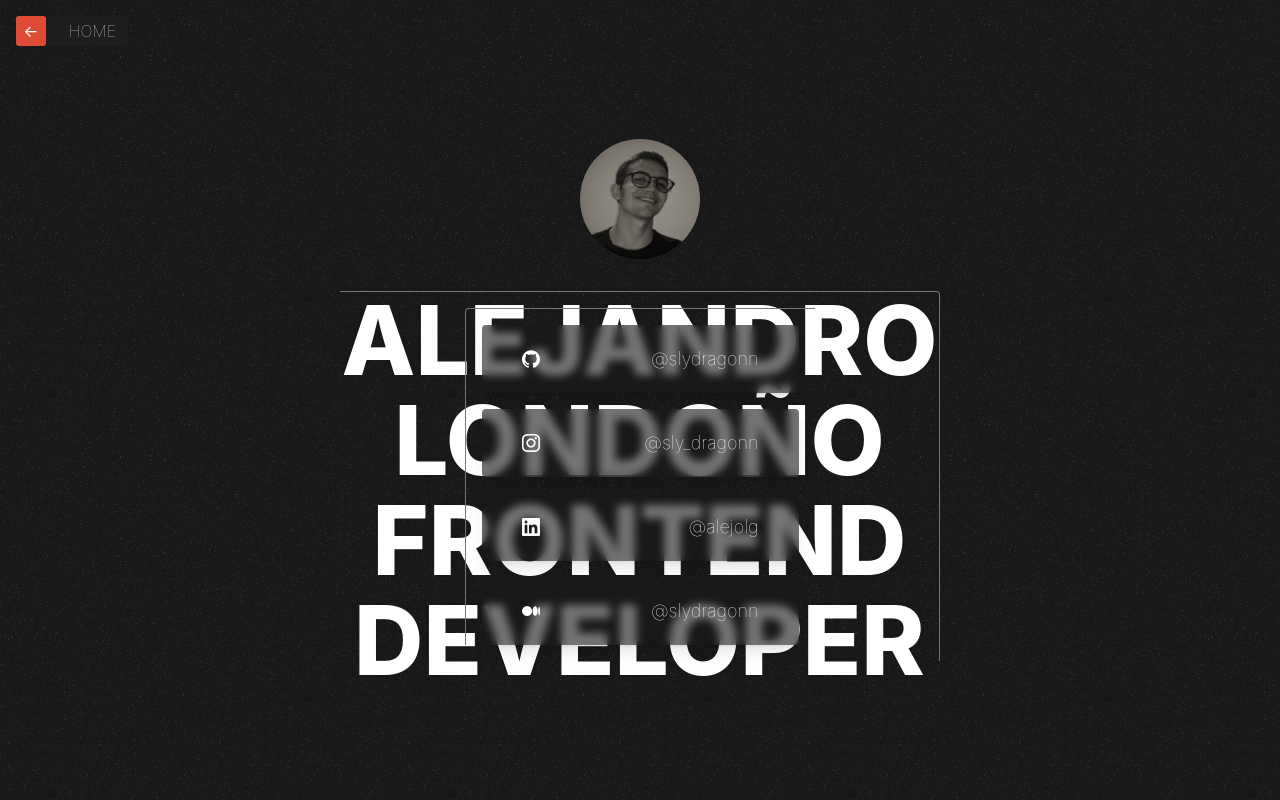
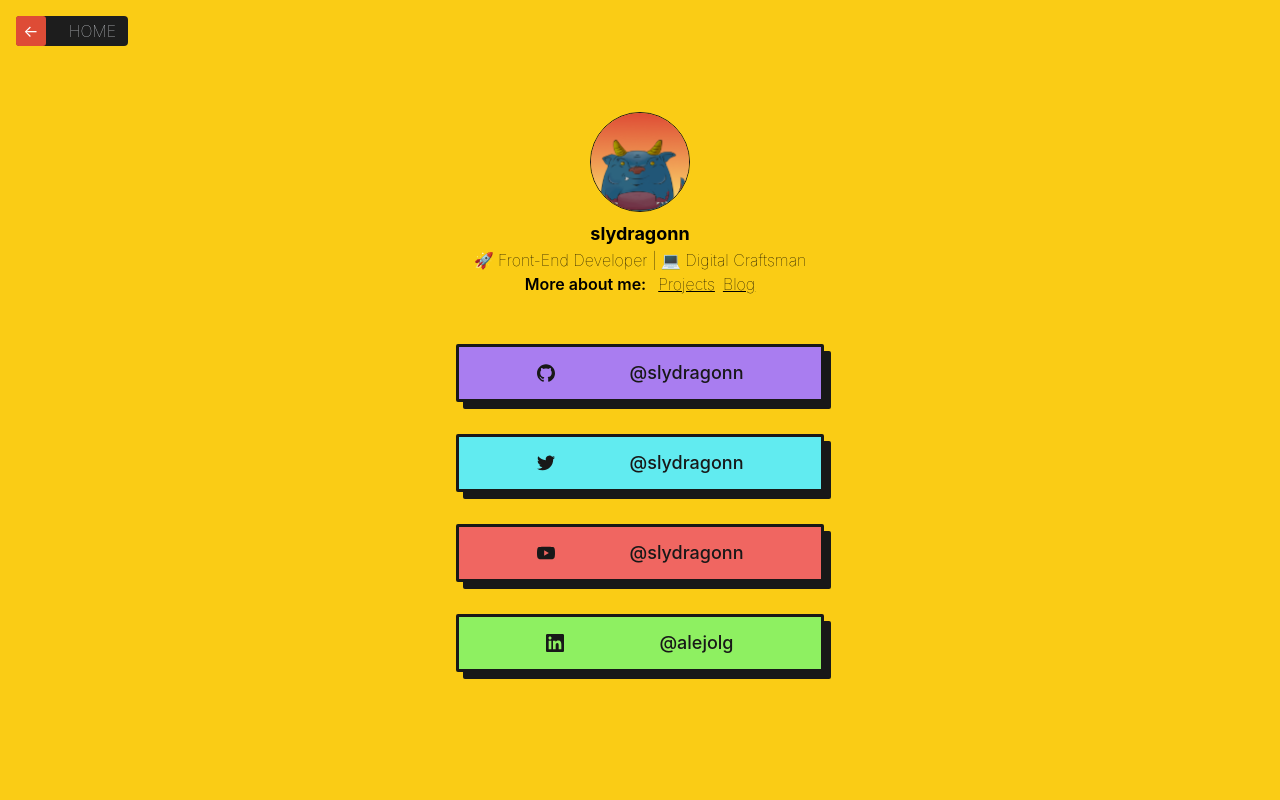
Before and after one commit to slydragonn/my-website, a Next.js app: page /social in a window 1280 px wide. Built offline with nearby package versions, Linux system fonts and the light colour scheme.

Commit message:
chore: change social page styles and add social media

```diff
--- a/pages/social.tsx
+++ b/pages/social.tsx
@@ -1,59 +1,60 @@
 import { HomeButton } from 'components'
 import type { NextPage } from 'next'
 import Head from 'next/head'
-import Image from 'next/image'
 import { ReactNode } from 'react'
 import {
   SiGithub as GithubIcon,
-  SiInstagram as InstagramIcon,
   SiLinkedin as LinkedinIcon,
-  SiMedium as MediumIcon
+  SiYoutube as YoutubeIcon,
+  SiTwitter as TwitterIcon
 } from 'react-icons/si'
 
 interface SocialItemProps {
-  children: ReactNode
+  children: ReactNode,
+  color: string
 }
 
-const SocialItem = ({ children }: SocialItemProps) => {
+const SocialItem = ({ children, color }: SocialItemProps) => {
   return (
-    <section className="flex justify-between items-center w-full bg-[#181818]/60 text-white font-thin text-lg py-5 px-10 backdrop-blur-sm rounded mt-1 sm:mt-4 shadow-lg hover:translate-x-4 transition-all">
+    <li style={{backgroundColor: color, boxShadow: '7px 7px #181818'}} className="flex justify-around items-center w-full text-[#181818] font-medium text-lg border-[3px] border-[#181818] py-3 px-10 rounded-sm mt-4 sm:mt-8 hover:translate-x-4 transition-all">
       {children}
-    </section>
+    </li>
   )
 }
 
 const Social: NextPage = () => {
   return (
-    <>
+    <div className='relative'>
       <Head>
         <title>Alejandro Londoño - Social Media</title>
         <meta name="description" content="Alejandro's website" />
       </Head>
-      <div className="absolute top-4 left-4">
+      <div className="z-20 absolute top-4 left-4">
         <HomeButton />
       </div>
-      <section className="flex flex-col items-center justify-center w-full min-h-[100vh] bg-[url(/bg.png)] px-4 sm:px-10">
-        <div className="w-[120px] h-[120px]">
-          <Image
-            src="/profile.jpeg"
+      <section className="z-0 relative flex flex-col items-center justify-center w-full min-h-[100vh] py-5 px-4 sm:px-10 bg-yellow-400">
+        <div>
+         { /* eslint-disable-next-line @next/next/no-img-element */}
+          <img
+            src="/github.png"
             alt="Alejandro Londoño"
-            width={120}
-            height={120}
-            className="rounded-full"
+            className=" w-[100px] h-[100px] rounded-full object-cover border border-[#181818]"
           />
         </div>
-        <section className="relative w-full sm:w-[600px] flex justify-center border-r border-r-[#767676] border-t border-t-[#767676] rounded-tr p-4 mt-8">
-          <div className="z-0 absolute top-0 left-0 bottom-0 right-0 m-auto flex flex-col uppercase text-white text-5xl sm:text-6xl md:text-8xl text-center font-extrabold transition-all select-none">
-            <span className="mb-6 md:mb-1">alejandro</span>
-            <span className="mb-6 md:mb-1">londoño</span>
-            <span className="mb-6 md:mb-1">frontend</span>
-            <span className="mb-6 md:mb-1">developer</span>
-          </div>
-          <div className="z-10 relative w-[250px] sm:w-[80%] md:w-[350px] px-4 border-l border-l-[#767676] border-t border-t-[#767676] rounded-tl">
-            <SocialItem>
+        <h1 className='text-lg font-bold mt-2'>slydragonn</h1>
+        <span className='font-thin text-center'>🚀 Front-End Developer | 💻 Digital Craftsman</span>
+        <section className='flex'>
+          <span className="font-semibold mr-3">More about me:</span>
+          <ul className="flex font-thin">
+            <li className='underline mr-2'><a href="https://slydragonn.site/projects" target='_blank' rel="noreferrer">Projects</a></li>
+            <li className='underline'><a href="https://slyblog.vercel.app" target='_blank' rel="noreferrer">Blog</a></li>
+          </ul>
+        </section>
+        <ul className="z-10 relative w-full sm:w-[400px] flex flex-col justify-center p-4">
+            <SocialItem color='#a97df0'>
               <GithubIcon />
               <a
-                className="hover:text-orange-500 transition-all duration-300"
+                className="hover:text-yellow-400 transition-all duration-300"
                 target="_blank"
                 href="https://github.com/slydragonn"
                 rel="noreferrer"
@@ -61,21 +62,32 @@ const Social: NextPage = () => {
                 @slydragonn
               </a>
             </SocialItem>
-            <SocialItem>
-              <InstagramIcon />
+            <SocialItem color='#61ebf0'>
+              <TwitterIcon />
               <a
-                className="hover:text-orange-500 transition-all duration-300"
+                className="hover:text-yellow-400 transition-all duration-300"
                 target="_blank"
-                href="https://www.instagram.com/sly_dragonn/"
+                href="https://twitter.com/slydragonn"
                 rel="noreferrer"
               >
-                @sly_dragonn
+                @slydragonn
               </a>
             </SocialItem>
-            <SocialItem>
+            <SocialItem color='#f06661'>
+              <YoutubeIcon />
+              <a
+                className="hover:text-yellow-400 transition-all duration-300"
+                target="_blank"
+                href="https://www.youtube.com/channel/UCzTcqvA5oGFZA8RQH3kMlkQ"
+                rel="noreferrer"
+              >
+                @slydragonn
+              </a>
+            </SocialItem>
+            <SocialItem color='#8ef061'>
               <LinkedinIcon />
               <a
-                className="hover:text-orange-500 transition-all duration-300"
+                className="hover:text-yellow-400 transition-all duration-300"
                 target="_blank"
                 href="https://www.linkedin.com/in/alejolg/"
                 rel="noreferrer"
@@ -83,21 +95,9 @@ const Social: NextPage = () => {
                 @alejolg
               </a>
             </SocialItem>
-            <SocialItem>
-              <MediumIcon />
-              <a
-                className="hover:text-orange-500 transition-all duration-300"
-                target="_blank"
-                href="https://medium.com/@slydragonn"
-                rel="noreferrer"
-              >
-                @slydragonn
-              </a>
-            </SocialItem>
-          </div>
-        </section>
+        </ul>
       </section>
-    </>
+    </div>
   )
 }
 
```
Also changed, not shown: public/github.png (added).
